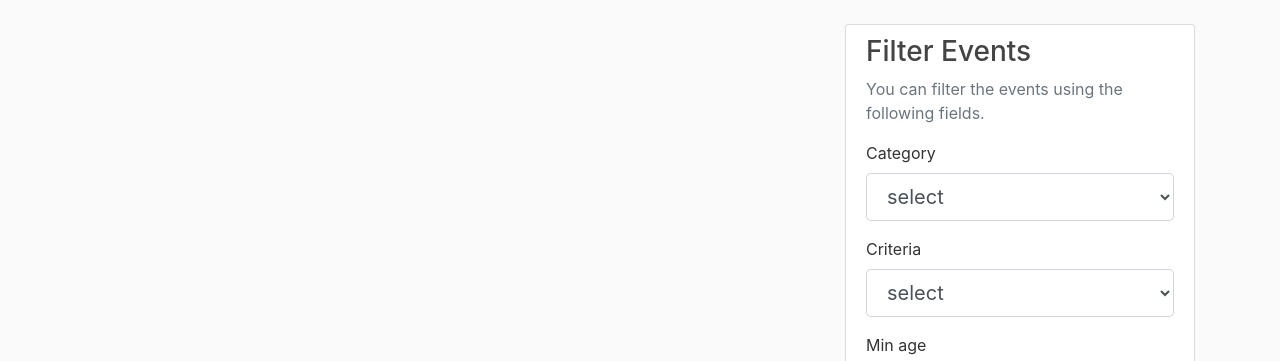
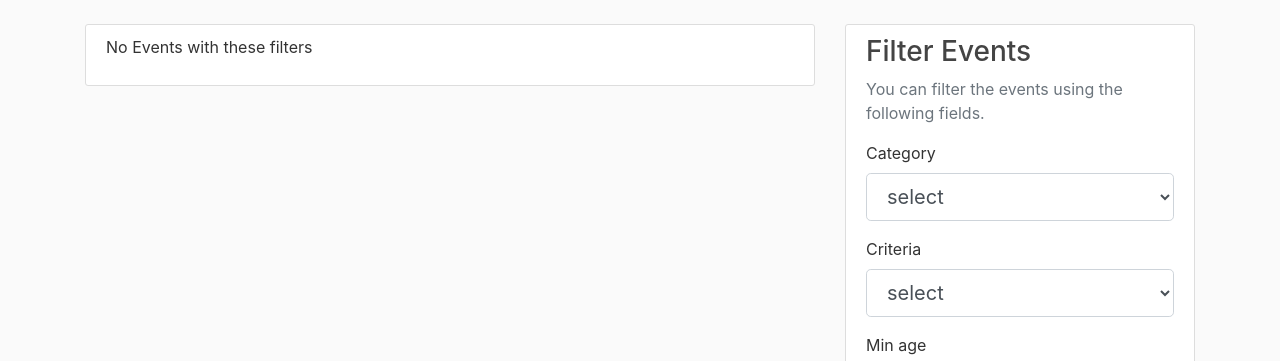
Before and after one commit to TejaswiParuchuri/Fun-A-Holics, a Flask app: page / in a window 1280 px wide. Shown: the part 56-417 px from the top of the page. Run offline with Flask 2, Linux system fonts and the light colour scheme; data that the repository does not hold is empty; some libraries are stand-ins or nearby versions.

Commit message:
filtering fix

```diff
--- a/fun_a_holics/routes.py
+++ b/fun_a_holics/routes.py
@@ -10,7 +10,7 @@ from functions import *
 import datetime
 import time
 from cpu_load_generator import load_single_core, load_all_cores
-
+from flask import  session
 @app.context_processor
 def get_filter_form():
   return {"filter_form": FilterForm()}
@@ -28,16 +28,37 @@ def filter_events():
     try:
         page = request.args.get('page', 1, type=int)
         filter_form = FilterForm()
-        events = select_filter(event_category = filter_form.event_category.data,\
-                                    criteria = filter_form.criteria.data,\
-                                    min_age = filter_form.min_age.data,\
-                                    max_age = filter_form.max_age.data,\
-                                    event_status = filter_form.event_status.data,\
-                                    max_capacity = filter_form.max_capacity.data,\
-                                    event_city = filter_form.event_city.data,\
-                                    event_state = filter_form.event_state.data,\
-                                    cost_per_person = filter_form.cost_per_person.data,per_page=5, page = page)
-        print(events.pages)
+        if filter_form.validate_on_submit():
+            events = select_filter(event_category = filter_form.event_category.data,\
+                                        criteria = filter_form.criteria.data,\
+                                        min_age = filter_form.min_age.data,\
+                                        max_age = filter_form.max_age.data,\
+                                        event_status = filter_form.event_status.data,\
+                                        max_capacity = filter_form.max_capacity.data,\
+                                        event_city = filter_form.event_city.data,\
+                                        event_state = filter_form.event_state.data,\
+                                        cost_per_person = filter_form.cost_per_person.data,per_page=5, page = page)
+            session['filter_events'] = {"event_category" : filter_form.event_category.data,\
+                                        "criteria" : filter_form.criteria.data,\
+                                        "min_age" : filter_form.min_age.data,\
+                                        "max_age" : filter_form.max_age.data,\
+                                        "event_status" : filter_form.event_status.data,\
+                                        "max_capacity" : filter_form.max_capacity.data,\
+                                        "event_city" : filter_form.event_city.data,\
+                                        "event_state" : filter_form.event_state.data,\
+                                        "cost_per_person" : filter_form.cost_per_person.data}
+        else:
+            if "filter_events" in session:
+                event = session['filter_events']
+                events = select_filter(event_category =event['event_category'],\
+                                        criteria = event['criteria'],\
+                                        min_age = event['min_age'],\
+                                        max_age = event['max_age'],\
+                                        event_status = event['event_status'],\
+                                        max_capacity = event['max_capacity'],\
+                                        event_city = event['event_city'],\
+                                        event_state = event['event_state'],\
+                                        cost_per_person = event['cost_per_person'],per_page=5, page = page)
         return render_template('home.html', events=events, action="created", user=None, next_page='filter_events', filter_form = filter_form)
     except Exception as e:
         flash('ERROR : '+str(e), 'danger')
@@ -296,6 +317,7 @@ def insertDailyJobs():
         for i in range(0,24,4):
             insert_event_cron('Pictionary','Fun-A-Holics','games','4 hours',str(datetime.date.today() + datetime.timedelta(1))+' '+str(i)+':00:00',str(datetime.date.today() + datetime.timedelta(1))+' '+str(i)+':30:00',"0","zoom link for online pictionary","10","zoom","indoor","Play pictionary whenever you are free","18","75","online","online","0")
             insert_event_cron('Drawing competition','Akshay','art','daily',str(datetime.date.today() + datetime.timedelta(1))+' '+str(i)+':00:00',str(datetime.date.today() + datetime.timedelta(1))+' '+str(i+1)+':00:00',"0","zoom link for drawing competition","40","zoom","indoor","This is the daily event for this semester, where we are conducting a drawing.","10","40","online","online","0")
+        insert_event_cron('Movie Night','Harry Peter','movies','daily',str(datetime.date.today() + datetime.timedelta(1))+' 20:30:00',str(datetime.date.today() + datetime.timedelta(1))+' 23:30:00',"0","zoom link for movie","30","zoom","indoor","This is the daily movie night show event.","10","40","online","online","0")
         insert_event_cron('Daily \'A\'-Mountain Hike','Tejaswi','hiking','daily',str(datetime.date.today() + datetime.timedelta(1))+' 07:00:00',str(datetime.date.today() + datetime.timedelta(1))+' 08:00:00',"0","N/A","20","A-Mountain","outdoor","This is the daily hiking event to \'A\'-Mountain.","20","40","Tempe","Arizona","1")
         return jsonify({'status':'Success'})
     except Exception as e:
@@ -306,6 +328,7 @@ def insertWeeklyJobs():
     try:
         #insert_event_cron('DayTrip to Sedona','Fun-A-Holics','hiking','weekly',"concat(date_add(curdate(),interval 6 day),' 07:00:00)","concat(date_add(curdate(),interval 6 day),' 22:30:00')","80","NULL","15","sedona","outdoor","This is a day trip to Sedona devils bridge hike and other famous spots","20","50","sedona","arizona","1")
         insert_event_cron('DayTrip to Sedona','Fun-A-Holics','hiking','weekly',str(datetime.date.today() + datetime.timedelta(6))+' 07:00:00',str(datetime.date.today() + datetime.timedelta(6))+' 22:30:00',"80","NULL","15","sedona","outdoor","This is a day trip to Sedona devils bridge hike and other famous spots","20","50","Sedona","Arizona","1")
+        insert_event_cron('Arizona Boating & Watersports Event','Fun-A-Holics','boating','weekly',str(datetime.date.today() + datetime.timedelta(6))+' 16:00:00',str(datetime.date.today() + datetime.timedelta(6))+' 21:30:00',"50","NULL","35","AZ YACHT CLUB","outdoor","Downstream – Arizona Boating & Watersports Events is a continuing list of outstanding events that take place in and around Arizona throughout the year.","20","50","Tempe","Arizona","1")
         for i in range(1,7,2):
             insert_event_cron('Weekly Yoga Session','Kusuma','fitness','weekly',str(datetime.date.today() + datetime.timedelta(i))+' 16:00:00',str(datetime.date.today() + datetime.timedelta(i))+' 17:00:00',"0","zoom link for yoga","25","zoom","indoor","This is a weekly yoga session.","20","50","online","online","0")
         #print(select_filter(None,None,'dance'))
--- a/fun_a_holics/templates/home.html
+++ b/fun_a_holics/templates/home.html
@@ -17,6 +17,13 @@
             </div>
         </article>
     {% endfor %}
+    {% if events.total==0 %}
+    <article class="media content-section">
+        <div class="media-body">
+        <p class="article-content">No Events with these filters</p>
+        </div>
+    </article>
+    {% endif %}
     {% if events.pages>1 %}
         {% for page_num in events.iter_pages(left_edge=1, right_edge=1, left_current=1, right_current=2) %}
             {% if page_num %}
--- a/functions.py
+++ b/functions.py
@@ -1,6 +1,6 @@
 from fun_a_holics.models import User, Event, UserParticipation
 from fun_a_holics import MailingService
-from fun_a_holics import db
+from fun_a_holics import db, app
 from sqlalchemy.sql import text
 
 def insert_user(username, password, email_id, age):
@@ -54,15 +54,15 @@ def select_event_event_id(event_id):
 
 def select_all_events_event_status(event_status, per_page=None, page = None):
     if not per_page or not page:
-        return Event.query.filter_by(event_status = event_status).order_by(Event.time_created.asc()).all()
+        return Event.query.filter_by(event_status = event_status).order_by(Event.start_date.asc()).all()
     else:
-        return Event.query.filter_by(event_status = event_status).order_by(Event.time_created.asc()).paginate(per_page=per_page, page = page)
+        return Event.query.filter_by(event_status = event_status).order_by(Event.start_date.asc()).paginate(per_page=per_page, page = page)
 
 def select_all_events_username(username,per_page=None, page = None):
     if not per_page or not page:
-        return Event.query.filter_by(created_by = username).order_by(Event.time_created.asc()).all()
+        return Event.query.filter_by(created_by = username).order_by(Event.start_date.asc()).all()
     else:
-        return Event.query.filter_by(created_by = username).order_by(Event.time_created.asc()).paginate(per_page=per_page, page = page)
+        return Event.query.filter_by(created_by = username).order_by(Event.start_date.asc()).paginate(per_page=per_page, page = page)
 
 def cancel_event_event_id(event_id):
     event = Event.query.filter_by(event_id = event_id).first()
@@ -91,11 +91,11 @@ def select_all_joined_events(username,per_page=None, page = None):
     if not per_page or not page:
         events = Event.query.join(UserParticipation, UserParticipation.event_id == Event.event_id)  \
                             .filter(UserParticipation.username == username)\
-                            .order_by(Event.time_created.asc()).all()
+                            .order_by(Event.start_date.asc()).all()
     else:
         events = Event.query.join(UserParticipation, UserParticipation.event_id == Event.event_id)  \
                         .filter(UserParticipation.username == username)\
-                        .order_by(Event.time_created.asc()).paginate(per_page=per_page, page = page)
+                        .order_by(Event.start_date.asc()).paginate(per_page=per_page, page = page)
     return events
 
 
@@ -141,6 +141,7 @@ def insert_event_cron(event_name, created_by, event_category, event_freq,start_d
 
 def select_filter(event_category, criteria, min_age, max_age, event_status, max_capacity, event_city, event_state, cost_per_person,per_page=None, page = None):
     events_orm = Event.query
+    print(event_category, criteria, min_age, max_age, event_status, max_capacity, event_city, event_state, cost_per_person,per_page, page)
     if event_category and event_category!="select":
         events_orm = events_orm.filter_by(event_category = event_category)
     if criteria and criteria!="select":
@@ -157,7 +158,7 @@ def select_filter(event_category, criteria, min_age, max_age, event_status, max_
         events_orm = events_orm.filter_by(event_state = event_state)
     if cost_per_person and cost_per_person!="select":
         costs = cost_per_person.split("-")
-        events_orm = events_orm.filter(Event.cost_per_person >= int(costs[0]))
-        events_orm = events_orm.filter(Event.cost_per_person <= int(costs[1]))
-    events = events_orm.order_by(Event.time_created.asc()).paginate(per_page=per_page, page = page)
+        events_orm = events_orm.filter((Event.cost_per_person >= costs[0]) , (Event.cost_per_person <= costs[1]))
+    # app.logger.info("[select_filter method] "+str(events_orm))
+    events = events_orm.order_by(Event.start_date.asc()).paginate(per_page=per_page, page = page)
     return events
```
Also changed, not shown: fun_a_holics/MailingService.py (line endings or trailing spaces).
